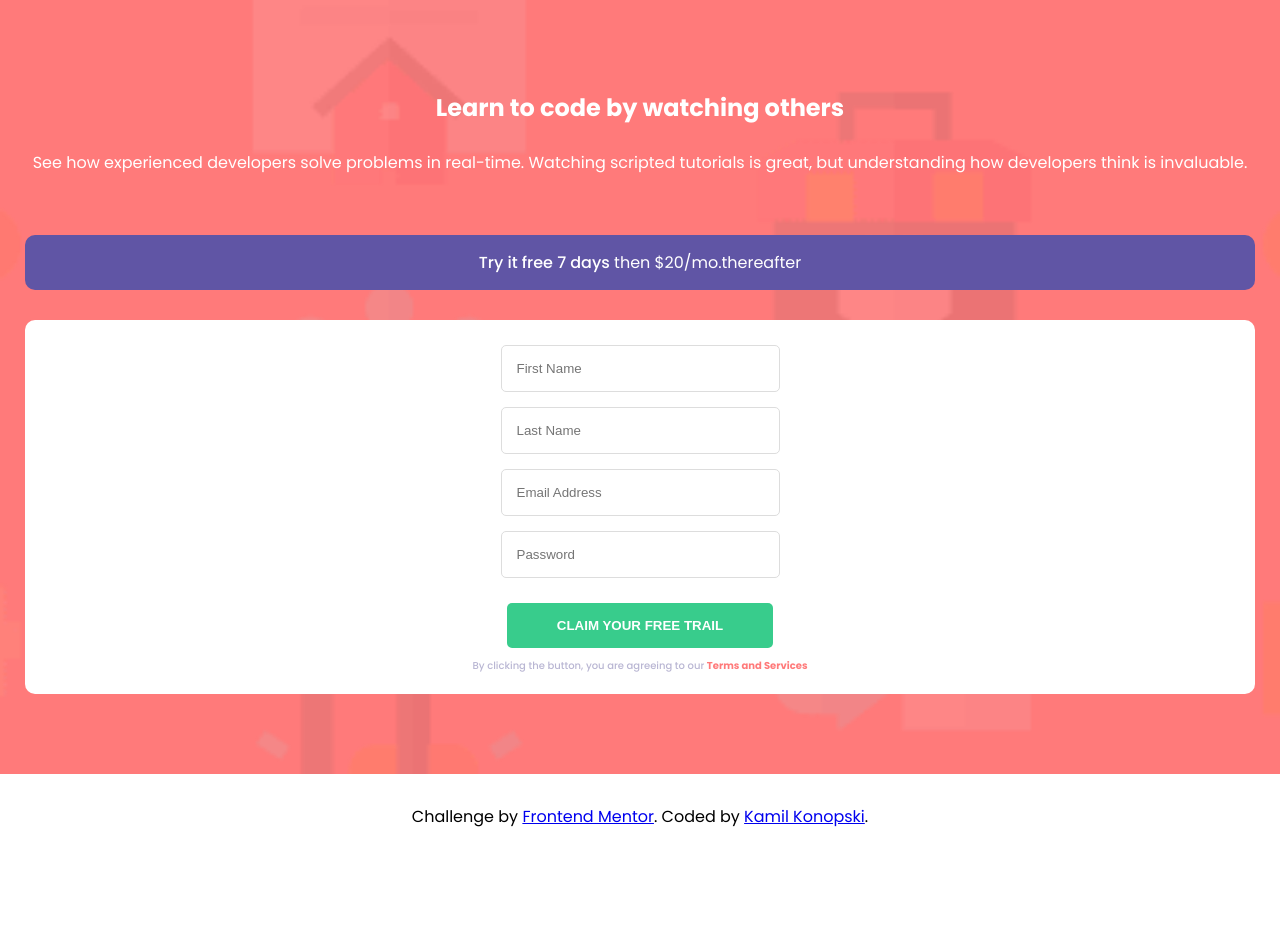
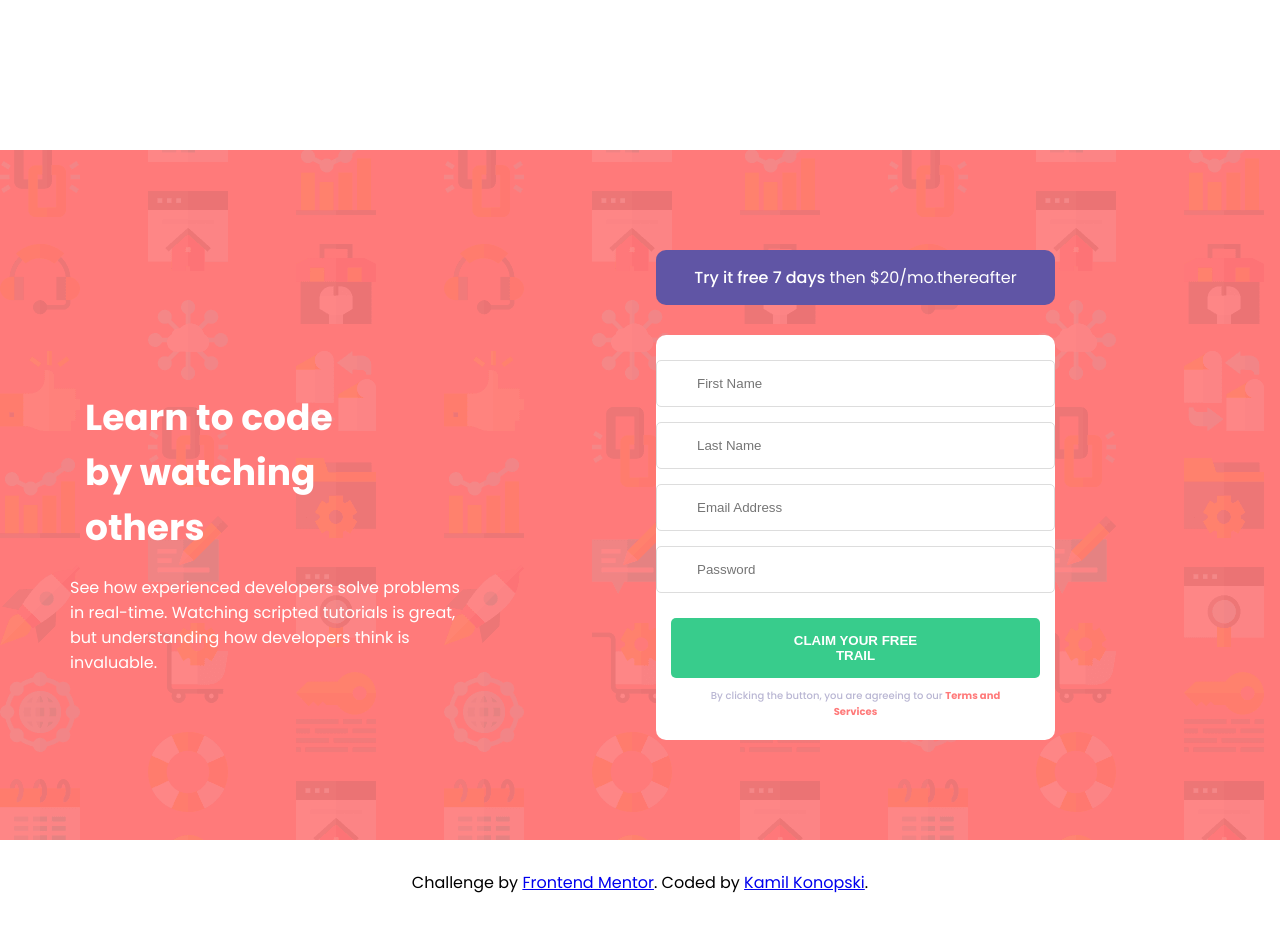
Before and after one commit to KamilKonopski/Python-small-projects, a plain HTML site: page index.html in a window 1280 px wide. Before the commit the page ends 859 px from the top, so only its background shows below. Drawn offline with Linux system fonts and the light colour scheme.

Commit message:
add desktop styles

```diff
--- a/style.css
+++ b/style.css
@@ -16,6 +16,7 @@ body {
     font-family: 'Poppins', sans-serif;
     font-size: 16px;
     max-width: 1440px;
+    margin: 0 auto;
 }
 
 .wrapper {
@@ -65,7 +66,6 @@ body {
 }
 
 .form__application input {
-    /* background: url('./images/icon-error.svg') no-repeat right;  error icon dodać w JS */
     border: 1px solid #ddd;
     border-radius: 5px;
     margin-bottom: 15px;
@@ -117,6 +117,42 @@ body {
     font-weight: 700;
 }
 
+@media screen and (min-width: 1024px) {
+    .wrapper {
+        background: url(./images/bg-intro-desktop.png), var(--red);
+        display: flex;
+        margin-top: 150px;
+        padding: 100px 0;
+    }
+
+    .text {
+        width: 50%;
+        text-align: left;
+    }
+
+    .text h1 {
+        font-size: 36px;
+        padding: 50px 175px 20px 85px;
+    }
+
+    .text p {
+        padding: 0 70px;
+    }
+
+    .form {
+        width: 40%;
+        margin: 0 200px 0 100px;
+    }
+
+    .form__application input {
+        padding: 15px 180px 15px 40px;
+    }
+
+    .form__application button {
+        padding: 15px 110px;
+    }
+}
+
 
 
 
```
